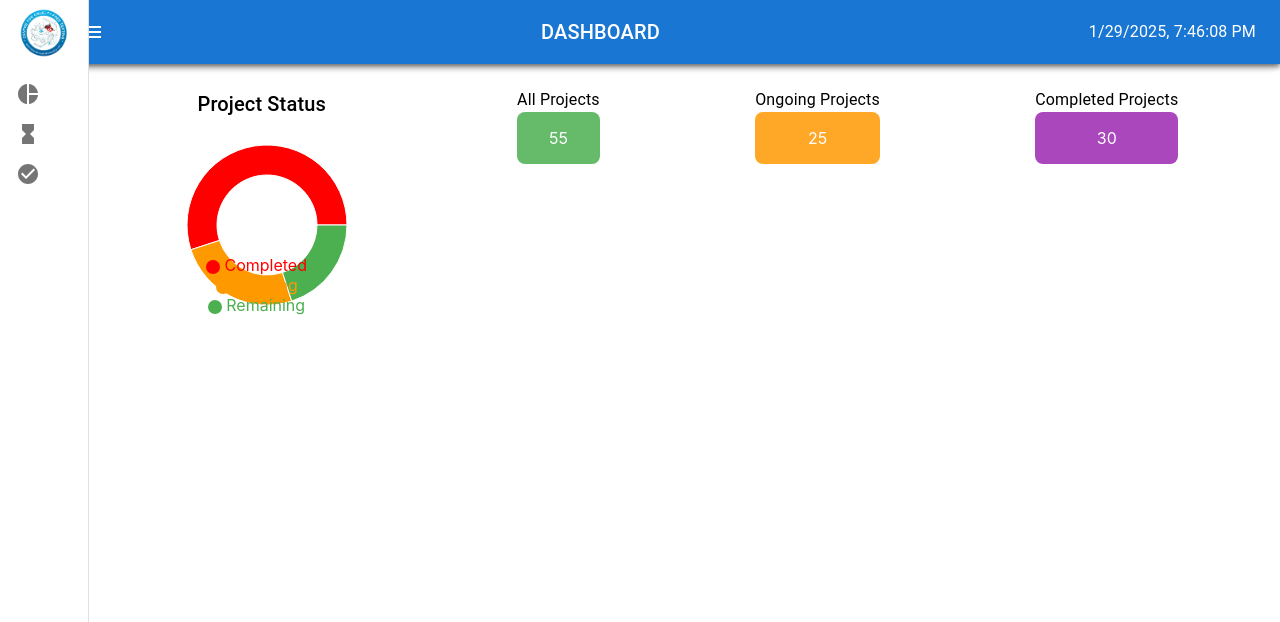
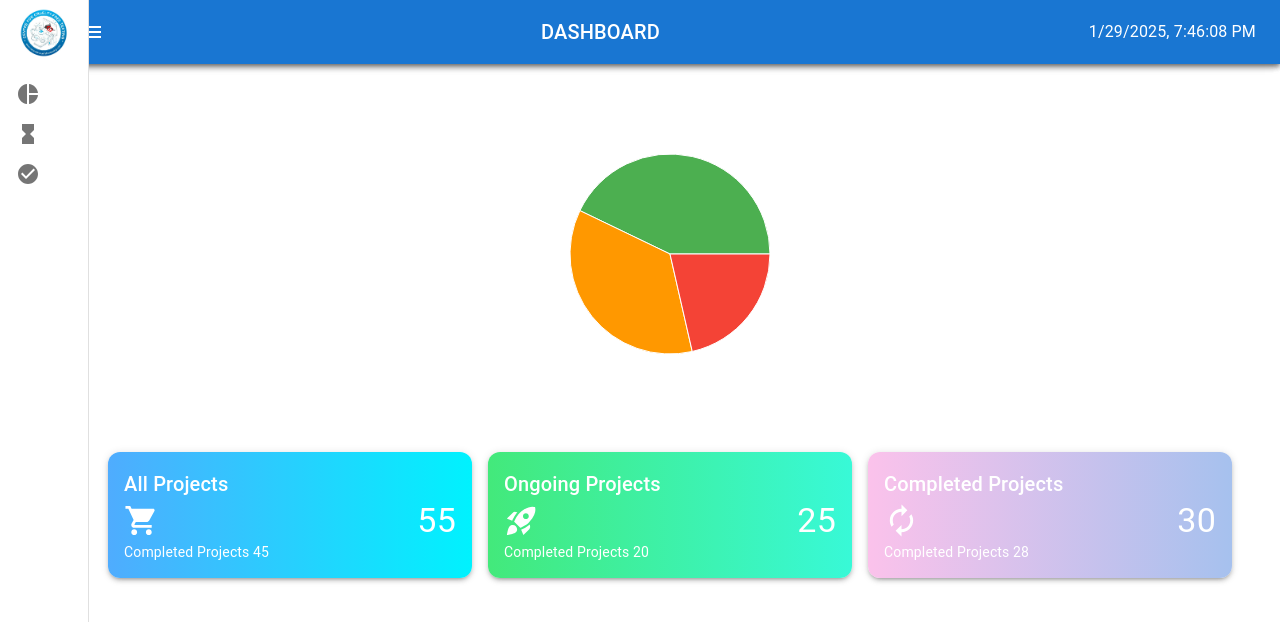
Before and after one commit to VishalGoel11/Ccft-Management-Frontend, a React (Create React App) app: page /dashboard in a window 1280 px wide. Shown: the top 622 px of the page. Built offline with nearby package versions, Linux system fonts and the light colour scheme.

Commit message:
second commit in which i updated dashboard

```diff
--- a/src/App.js
+++ b/src/App.js
@@ -1,5 +1,5 @@
 import React, { useState, useEffect } from "react";
-import { BrowserRouter as Router, Routes, Route, useNavigate } from "react-router-dom";
+import { BrowserRouter as Router, Routes, Route } from "react-router-dom";
 import { AppBar, Toolbar, Typography, Box } from "@mui/material";
 import LoginPage from "./container/Login";
 import Dashboard from "./container/dashboard";
--- a/src/container/Login.js
+++ b/src/container/Login.js
@@ -46,7 +46,7 @@ const LoginPage = () => {
   const navigate = useNavigate();
 
   const handleLogin = () => {
-    navigate("/dashboard"); // Redirect to Dashboard
+    navigate("/dashboard");
   };
   return (
     <LoginContainer>
--- a/src/container/dashboard.js
+++ b/src/container/dashboard.js
@@ -1,24 +1,63 @@
 import React, { useState } from "react";
-import { Drawer, List, ListItem, ListItemIcon, ListItemText, IconButton, Box, Typography, AppBar, Toolbar } from "@mui/material";
+import {
+  Drawer,
+  List,
+  ListItem,
+  ListItemIcon,
+  ListItemText,
+  IconButton,
+  Box,
+  Typography,
+  AppBar,
+  Toolbar,
+  Card,
+  Grid,
+  Container
+} from "@mui/material";
 import MenuIcon from "@mui/icons-material/Menu";
 import PieChartIcon from "@mui/icons-material/PieChart";
-import WorkIcon from "@mui/icons-material/Work";
 import CheckCircleIcon from "@mui/icons-material/CheckCircle";
 import HourglassFullIcon from "@mui/icons-material/HourglassFull";
-import { PieChart, Pie, Cell, Tooltip, Legend } from "recharts";
-
-const data = [
-  { name: "Completed", value: 55, color: "#ff0000" },
-  { name: "Ongoing", value: 25, color: "#ff9900" },
-  { name: "Remaining", value: 20, color: "#4CAF50" },
-];
+import ShoppingCartIcon from "@mui/icons-material/ShoppingCart";
+import RocketLaunchIcon from "@mui/icons-material/RocketLaunch";
+import AutorenewIcon from "@mui/icons-material/Autorenew";
+import { PieChart, Pie, Tooltip, Cell } from "recharts";
 
 const Dashboard = () => {
   const [open, setOpen] = useState(false);
 
+  const cardData = [
+    {
+      title: "All Projects",
+      value: 55,
+      completed: 45,
+      icon: <ShoppingCartIcon fontSize="large" />,
+      color: "linear-gradient(to right, #4facfe, #00f2fe)",
+    },
+    {
+      title: "Ongoing Projects",
+      value: 25,
+      completed: 20,
+      icon: <RocketLaunchIcon fontSize="large" />,
+      color: "linear-gradient(to right, #43e97b, #38f9d7)",
+    },
+    {
+      title: "Completed Projects",
+      value: 30,
+      completed: 28,
+      icon: <AutorenewIcon fontSize="large" />,
+      color: "linear-gradient(to right, #fbc2eb, #a6c1ee)",
+    },
+  ];
+
+  const pieData = [
+    { name: "Completed", value: 30, color: "#4caf50" },
+    { name: "Ongoing", value: 25, color: "#ff9800" },
+    { name: "Pending", value: 15, color: "#f44336" },
+  ];
+
   return (
     <Box display="flex">
-      {/* Sidebar */}
       <Drawer variant="permanent" open={open} sx={{ width: open ? 200 : 60, flexShrink: 0 }}>
         <Box display="flex" justifyContent="center" p={1}>
           <img src='./ccft.png' alt="Company Logo" width={open ? "100" : "50"} />
@@ -40,7 +79,6 @@ const Dashboard = () => {
       </Drawer>
 
       <Box component="main" sx={{ flexGrow: 1, p: 3 }}>
-        {/* Navbar */}
         <AppBar position="fixed" sx={{ width: `calc(100% - ${open ? 200 : 60}px)` }}>
           <Toolbar>
             <IconButton edge="start" color="inherit" onClick={() => setOpen(!open)}>
@@ -53,36 +91,48 @@ const Dashboard = () => {
           </Toolbar>
         </AppBar>
 
-        {/* Content */}
-        <Box display="flex" justifyContent="space-around" mt={8}>
-          {/* Pie Chart */}
-          <Box>
-            <Typography variant="h6" align="center">Project Status</Typography>
-            <PieChart width={200} height={200}>
-              <Pie data={data} cx={100} cy={100} innerRadius={50} outerRadius={80} fill="#8884d8" dataKey="value">
-                {data.map((entry, index) => (
+        <Container maxWidth="lg" sx={{ mt: 10 }}>
+          <Grid container justifyContent="center" spacing={2}>
+            <Grid item xs={12} md={6}>
+              <Box display="flex" justifyContent="center">
+                <PieChart width={300} height={300}>
+                  <Pie data={pieData} cx="50%" cy="50%" outerRadius={100} fill="#8884d8" dataKey="value">
+                    {pieData.map((entry, index) => (
                       <Cell key={`cell-${index}`} fill={entry.color} />
                     ))}
                   </Pie>
                   <Tooltip />
-              <Legend />
                 </PieChart>
               </Box>
+            </Grid>
+          </Grid>
 
-          {/* Data Boxes */}
-          <Box>
-            <Typography variant="body1" align="center">All Projects</Typography>
-            <Box bgcolor="#66BB6A" color="white" p={2} borderRadius={2} textAlign="center">55</Box>
+          <Grid container spacing={2} mt={4}>
+            {cardData.map((card, index) => (
+              <Grid item xs={12} sm={6} md={4} key={index}>
+                <Card
+                  sx={{
+                    background: card.color,
+                    borderRadius: 3,
+                    p: 2,
+                    color: "white",
+                    display: "flex",
+                    flexDirection: "column",
+                    justifyContent: "space-between",
+                    boxShadow: 3,
+                  }}
+                >
+                  <Typography variant="h6">{card.title}</Typography>
+                  <Box display="flex" alignItems="center" justifyContent="space-between">
+                    {card.icon}
+                    <Typography variant="h4">{card.value}</Typography>
                   </Box>
-          <Box>
-            <Typography variant="body1" align="center">Ongoing Projects</Typography>
-            <Box bgcolor="#FFA726" color="white" p={2} borderRadius={2} textAlign="center">25</Box>
-          </Box>
-          <Box>
-            <Typography variant="body1" align="center">Completed Projects</Typography>
-            <Box bgcolor="#AB47BC" color="white" p={2} borderRadius={2} textAlign="center">30</Box>
-          </Box>
-        </Box>
+                  <Typography variant="body2">Completed Projects {card.completed}</Typography>
+                </Card>
+              </Grid>
+            ))}
+          </Grid>
+        </Container>
       </Box>
     </Box>
   );
```
Lines whose indentation alone changed are shown as unchanged.
